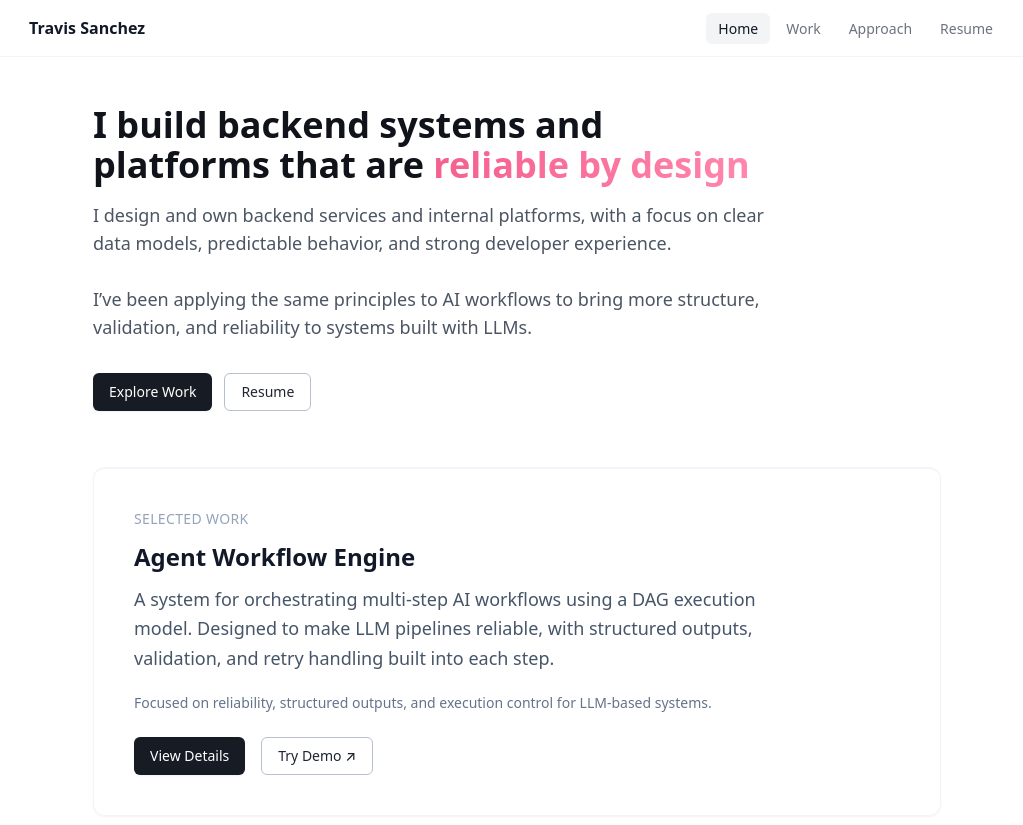
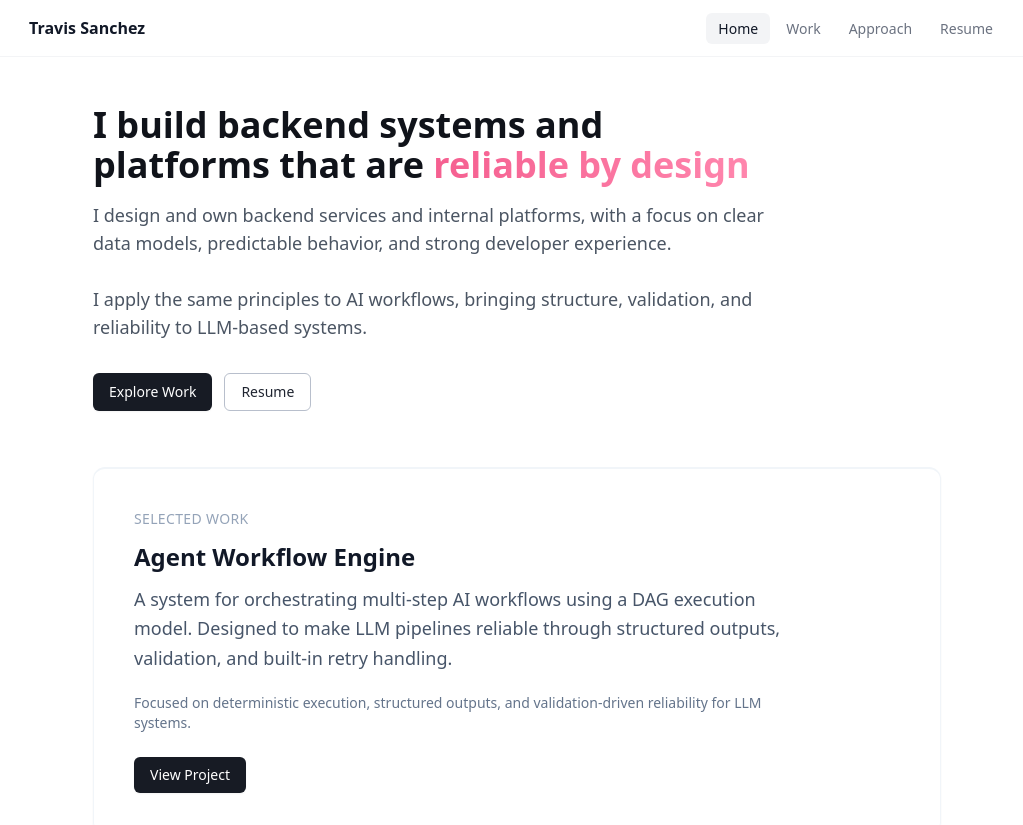
Before and after one commit to jtsanch/portfolio-site, a Next.js app: page / in a window 1280 px wide. Shown: the top 825 px of the page, without its empty margins (123-1146 px from the left). Built offline with nearby package versions, Linux system fonts and the light colour scheme.

Commit message:
final tweaks and checks

```diff
--- a/src/app/page.tsx
+++ b/src/app/page.tsx
@@ -25,8 +25,8 @@ export default function Home() {
             I design and own backend services and internal platforms, with a focus on
             clear data models, predictable behavior, and strong developer experience.
             <br /><br />
-            I’ve been applying the same principles to AI workflows to bring more
-            structure, validation, and reliability to systems built with LLMs.
+            I apply the same principles to AI workflows, bringing structure, validation,
+            and reliability to LLM-based systems.
           </p>
           <div className="mt-8 flex flex-wrap gap-3">
             <Button href="/work/index">Explore Work</Button>
@@ -45,19 +45,11 @@ export default function Home() {
             <h2 className="mb-3 text-2xl font-bold text-gray-900">Agent Workflow Engine</h2>
             <p className="text-lg text-slate-600 leading-relaxed mb-5 max-w-2xl">
               A system for orchestrating multi-step AI workflows using a DAG execution model.
-              Designed to make LLM pipelines reliable, with structured outputs, validation,
-              and retry handling built into each step.
+              Designed to make LLM pipelines reliable through structured outputs, validation, and built-in retry handling.
             </p>
-            <p className="text-sm text-slate-500 mt-4 mb-6 max-w-2xl">Focused on reliability, structured outputs, and execution control for LLM-based systems.</p>
+            <p className="text-sm text-slate-500 mt-4 mb-6 max-w-2xl">Focused on deterministic execution, structured outputs, and validation-driven reliability for LLM systems.</p>
             <div className="flex gap-4 mt-2">
-              <Button href="/work/agent-workflow-engine">View Details</Button>
-              <Button
-                href="https://github.com"
-                variant="secondary"
-                external
-              >
-                Try Demo ↗
-              </Button>
+              <Button href="/work/agent-workflow-engine">View Project</Button>
             </div>
           </div>
         </Container>
--- a/src/app/resume/page.tsx
+++ b/src/app/resume/page.tsx
@@ -101,14 +101,6 @@ export default function ResumePage() {
               >
                 View / Download Resume
               </a>
-
-              <button
-                  type="button"
-                  onClick={() => setShowResume((value) => !value)}
-                  className="mt-4 block text-gray-700 underline"
-              >
-                {showResume ? "Hide Resume" : "View Resume In Page"}
-              </button>
             </Section>
 
           </div>
```
Also changed, not shown: 1 other file (tests, documents, lock files or other folders).
